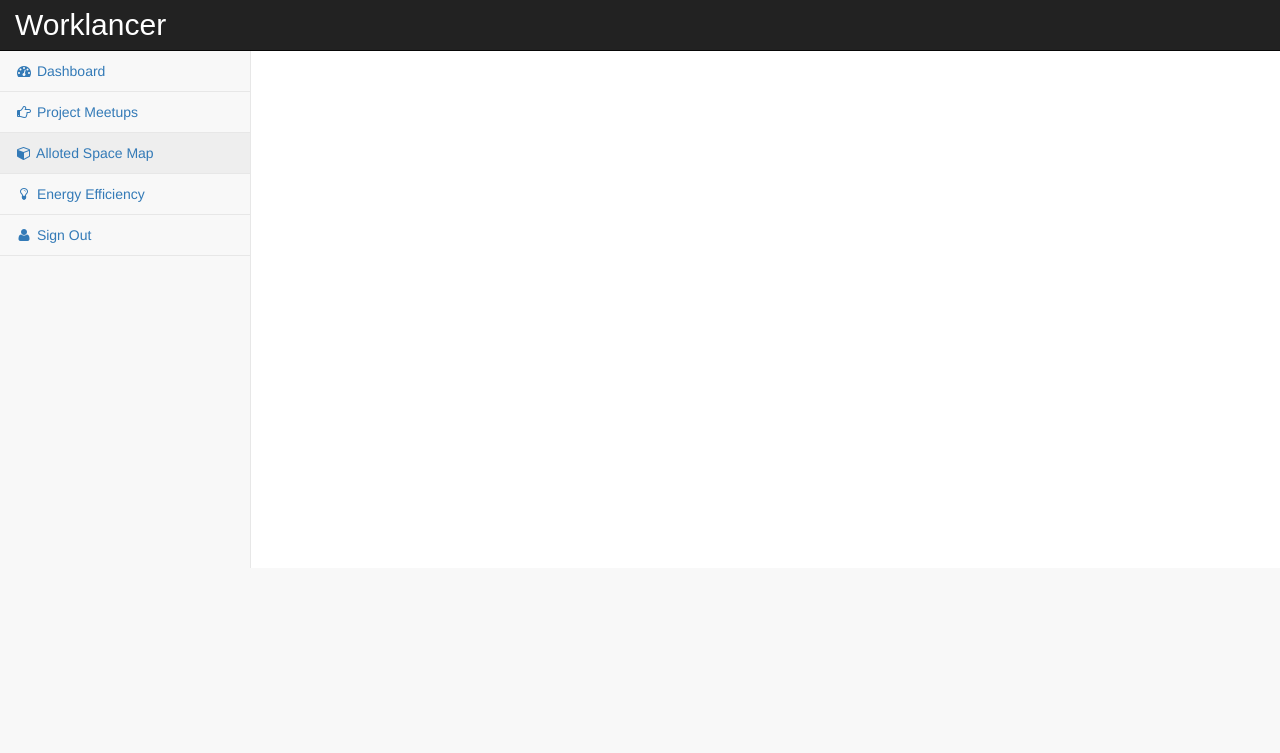
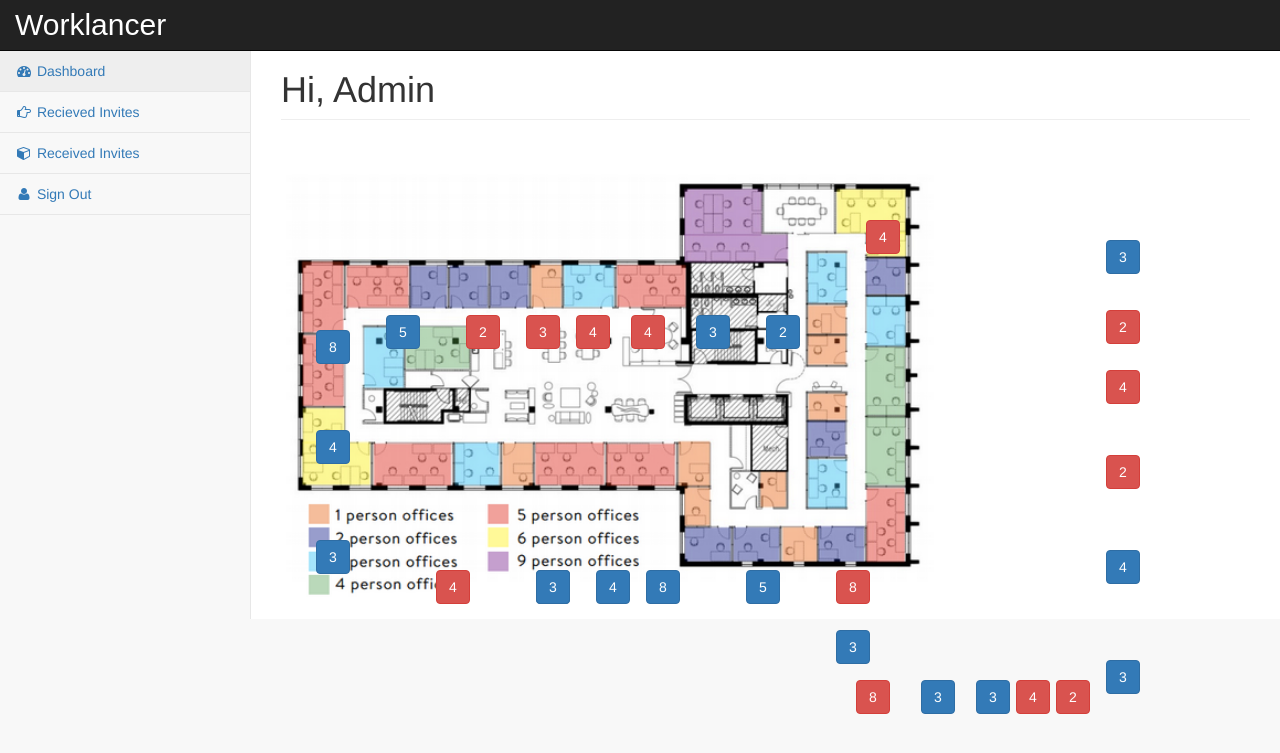
Before and after one commit to TechRaY/WorkLancer, a PHP site: page /admin/pages/index_bookings.php in a window 1280 px wide. Shown: the top 753 px of the page. Run offline with PHP 8.4, Linux system fonts and the light colour scheme; some web fonts are replaced.

Commit message:
plan view

```diff
--- a/admin/pages/index_bookings.php
+++ b/admin/pages/index_bookings.php
@@ -42,9 +42,216 @@
                 color: white;
                 font-size: 30px;
         }
+
+            #z1{
+   position:absolute;
+    left: 50px;
+    top: 190px;
+
+    }
+
+
+
+        #z2{
+   position:absolute;
+    left: 120px;
+    top: 175px;
+
+    }
+
+    #z3{
+   position:absolute;
+    left: 200px;
+    top: 175px;
+    opacity: 1;
+    }
+
+        #z4{
+   position:absolute;
+    left: 260px;
+    top: 175px;
+    opacity: 1;
+    }
+
+        #z5{
+   position:absolute;
+    left: 310px;
+    top: 175px;
+    opacity: 1;
+    }
+
+
+    #z6{
+   position:absolute;
+    left: 50px;
+    top: 290px;
+   }
+
+
+    #z7{
+   position:absolute;
+    left: 50px;
+    top: 400px;
+   }
+
+#z8{
+   position:absolute;
+    left: 170px;
+    top: 430px;
+   }
+
+#z9{
+   position:absolute;
+    left: 270px;
+    top: 430px;
+   }
+
+#z10{
+   position:absolute;
+    left: 270px;
+    top: 430px;
+   }
+
+#z11{
+   position:absolute;
+    left: 330px;
+    top: 430px;
+   }
+
+
+#z12{
+   position:absolute;
+    left: 380px;
+    top: 430px;
+   }
+
+
+#z13{
+   position:absolute;
+    left: 480px;
+    top: 430px;
+   }
+
+
+#z14{
+   position:absolute;
+    left: 570px;
+    top: 430px;
+   }
+
+
+#z15{
+   position:absolute;
+    left: 570px;
+    top: 490px;
+   }
+
+
+#z16{
+   position:absolute;
+    left: 590px;
+    top: 540px;
+   }
+
+#z17{
+   position:absolute;
+    left: 655px;
+    top: 540px;
+   }
+
+#z18{
+   position:absolute;
+    left: 710px;
+    top: 540px;
+   }
+
+   #z19{
+   position:absolute;
+    left: 750px;
+    top: 540px;
+   }
+
+#z20{
+   position:absolute;
+    left: 790px;
+    top: 540px;
+   }
+
+ #z21{
+   position:absolute;
+    left: 840px;
+    top: 520px;
+   }
+
+#z22{
+   position:absolute;
+    left: 840px;
+    top: 410px;
+   }
+
+   #z23{
+   position:absolute;
+    left: 840px;
+    top: 315px;
+   }
+
+
+#z24{
+   position:absolute;
+    left: 840px;
+    top: 230px;
+   }
+
+
+
+#z25{
+   position:absolute;
+    left: 840px;
+    top: 170px;
+   }
+
+
+#z26{
+   position:absolute;
+    left: 840px;
+    top: 100px;
+   }
+
+
+#z27{
+   position:absolute;
+    left: 600px;
+    top: 80px;
+   }
+
+
+
+#z28{
+   position:absolute;
+    left: 500px;
+    top: 175px;
+   }
+
+
+#z29{
+   position:absolute;
+    left: 430px;
+    top: 175px;
+   }
+
+
+#z30{
+   position:absolute;
+    left: 365px;
+    top: 175px;
+   }
+
+
+
     </style>
     </head>
     <body>
+
 
                 <div id="wrapper">
 
@@ -54,7 +261,12 @@
                             <a class="navbar-brand" href="index.php" id="header_title">Worklancer</a>
                         </div>
 
-                <button type="button" class="navbar-toggle" data-toggle="collapse" data-target=".navbar-collapse">
+                        <button type="button" class="navbar-toggle" data-toggle="collapse" data-target="    #z1{
+           position:absolute;
+            left: 50px;
+            top: 190px;
+           }
+        .navbar-collapse">
                             <span class="sr-only">Toggle navigation</span>
                             <span class="icon-bar"></span>
                             <span class="icon-bar"></span>
@@ -67,19 +279,16 @@
                             <div class="sidebar-nav navbar-collapse">
                                 <ul class="nav" id="side-menu">
                                      <li>
-                                <a href="index.php" ><i class="fa fa-dashboard fa-fw"></i> Dashboard</a>
+                                        <a href="index.php" class="active"><i class="fa fa-dashboard fa-fw"></i> Dashboard</a>
                                     </li>
                                      <li>
-                                <a href="index_meetup.php"><i class="fa fa-hand-o-right fa-fw"></i> Project Meetups</a>
+                                        <a href="index_meetup.php"><i class="fa fa-hand-o-right fa-fw"></i> Recieved Invites</a>
                                     </li>
                                     <li>
-                                <a href="index_bookings.php" class="active"><i class="fa fa-cube fa-fw"></i> Alloted Space Map</a>
+                                        <a href="index_bookings.php"><i class="fa fa-cube fa-fw"></i> Received Invites</a>
                                     </li>
                                     <li>
-                                <a href="bulb.php"><i class="fa fa-lightbulb-o fa-fw"></i> Energy Efficiency</a>
-                            </li>
-                            <li>
-                                <a href="logout.php"><i class="fa fa-user fa-fw"></i> Sign Out</a>
+                                        <a href="../../logout.php" class=""><i class="fa fa-user fa-fw"></i> Sign Out</a>
                                     </li>
                                 </ul>
                             </div>
@@ -87,11 +296,78 @@
                     </nav>
 
                     <div id="page-wrapper">
+
+                        <div class="row">
+                                <div class="col-lg-12">
+                                    <h1 class="page-header">Hi,<?php echo " Admin"?></h1>
+                                </div>
+                                <!-- /.col-lg-12 -->
+
+                        </div>
+
+
+
+                        <div class="row">
+                                <div  class="col-lg-12">
+
+                                <img src="floorplan2.png"  width="70%" height="70%">
+
+
+                  <button type="button" id="z1" class="btn btn-primary ">8 </button>
+                  <button type="button" id="z2" class="btn btn-primary ">5 </button>
+                  <button type="button" id="z3" class="btn btn-danger ">2 </button>
+                  <button type="button" id="z4" class="btn btn-danger ">3 </button>
+                  <button type="button" id="z5" class="btn btn-danger ">4 </button>
+
+                  <button type="button" id="z6" class="btn btn-primary ">4 </button>
+                  <button type="button" id="z7" class="btn btn-primary ">3 </button>
+                  <button type="button" id="z8" class="btn btn-danger ">4 </button>
+                  <button type="button" id="z9" class="btn btn-primary ">2 </button>
+
+                  <button type="button" id="z10" class="btn btn-primary ">3 </button>
+                  <button type="button" id="z11" class="btn btn-primary ">4 </button>
+                  <button type="button" id="z12" class="btn btn-primary ">8 </button>
+
+                  <button type="button" id="z13" class="btn btn-primary ">5 </button>
+                  <button type="button" id="z14" class="btn btn-danger">8 </button>
+                  <button type="button" id="z15" class="btn btn-primary ">3 </button>
+
+                  <button type="button" id="z16" class="btn btn-danger">8 </button>
+                  <button type="button" id="z17" class="btn btn-primary">3 </button>
+
+                  <button type="button" id="z18" class="btn btn-primary">3 </button>
+                  <button type="button" id="z19" class="btn btn-danger">4 </button>
+                  <button type="button" id="z20" class="btn btn-danger">2 </button>
+                  <button type="button" id="z21" class="btn btn-primary">3 </button>
+
+                  <button type="button" id="z22" class="btn btn-primary">4 </button>
+                  <button type="button" id="z23" class="btn btn-danger">2 </button>
+                  <button type="button" id="z24" class="btn btn-danger">4 </button>
+
+                  <button type="button" id="z25" class="btn btn-danger">2 </button>
+                  <button type="button" id="z26" class="btn btn-primary">3 </button>
+                  <button type="button" id="z27" class="btn btn-danger">4 </button>
+
+                  <button type="button" id="z28" class="btn btn-primary">2 </button>
+                  <button type="button" id="z29" class="btn btn-primary">3 </button>
+                  <button type="button" id="z30" class="btn btn-danger">4 </button>
+
+
+
+                        </div>
+                        <!-- /.col-lg-12 -->
+
+                </div>
+
             </div>
             <!-- /#page-wrapper -->
 
         </div>
         <!-- /#wrapper -->
+
+
+
+
 
         <!-- jQuery -->
         <script src="../js/jquery.min.js"></script>
```
Also changed, not shown: admin/pages/floorplan2.png (added). Lines whose indentation alone changed are shown as unchanged.
